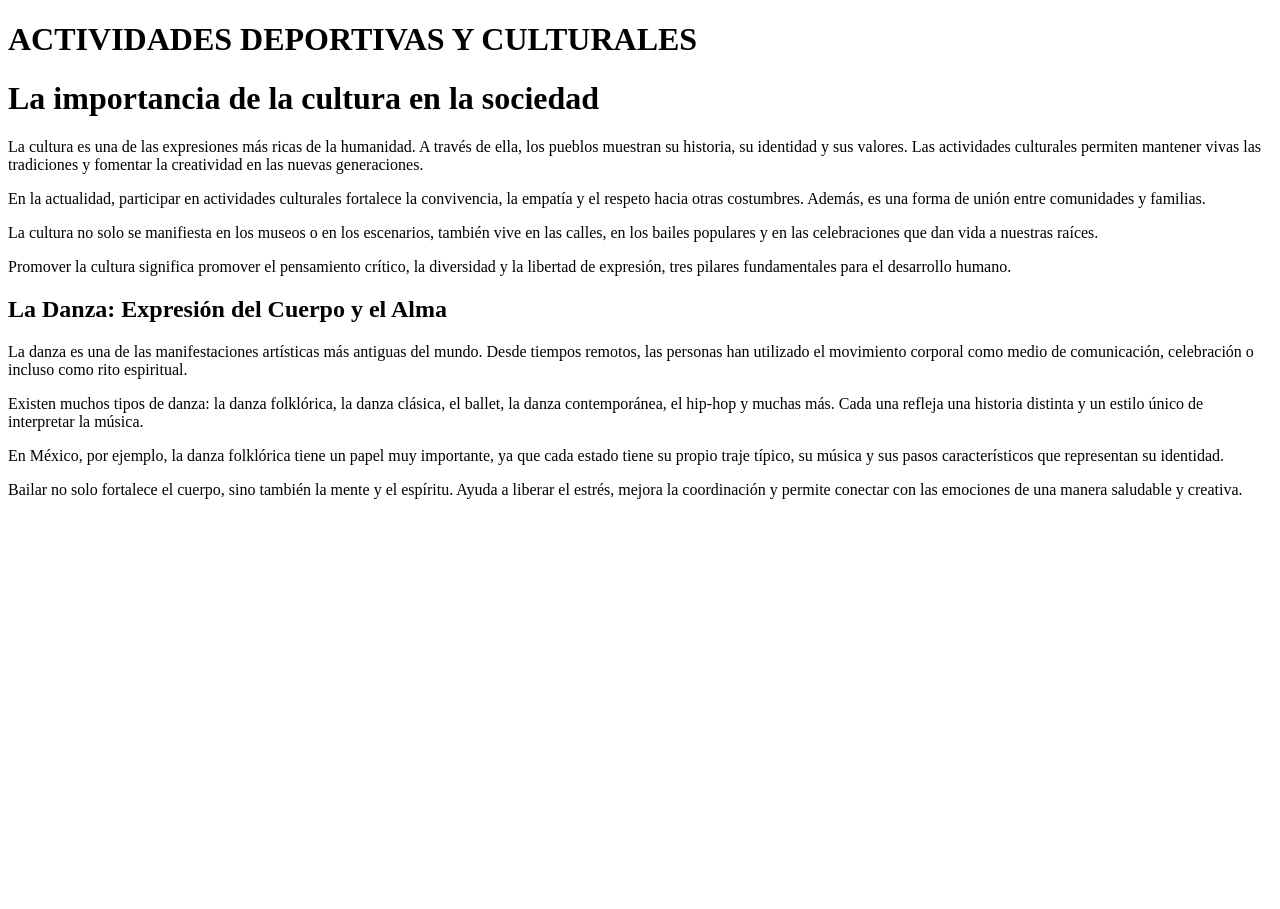
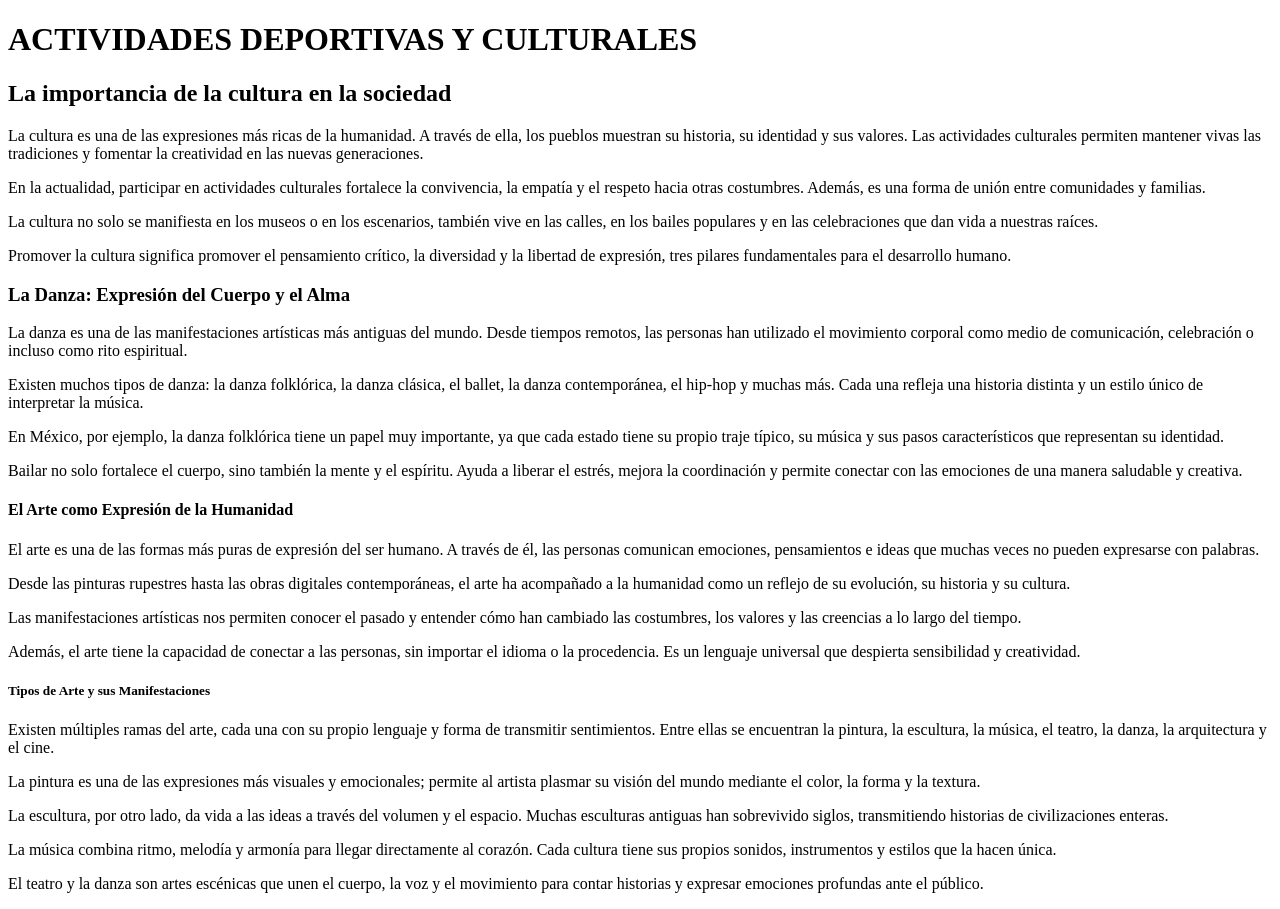
Before and after one commit to reynita1btgonzanlez-jpg/Examen_Github_MARCIAL_GONZALEZ, a plain HTML site: page paginas/cultura1.html in a window 1280 px wide. Before the commit the page ends 800 px from the top, so only its background shows below. Drawn offline with Linux system fonts and the light colour scheme.

Commit message:
gonzalez-reyna#5commit-cambios  otra vez

```diff
--- a/paginas/cultura1.html
+++ b/paginas/cultura1.html
@@ -8,7 +8,7 @@
 <body>
     <h1>ACTIVIDADES DEPORTIVAS Y CULTURALES</h1>
 
-    <h1>La importancia de la cultura en la sociedad </h1>
+    <h2>La importancia de la cultura en la sociedad </h2>
      <p>La cultura es una de las expresiones más ricas de la humanidad. A través de ella, los pueblos muestran su historia, su identidad y sus valores. Las actividades culturales permiten mantener vivas las tradiciones y fomentar la creatividad en las nuevas generaciones.</p>
         <p>En la actualidad, participar en actividades culturales fortalece la convivencia, la empatía y el respeto hacia otras costumbres. Además, es una forma de unión entre comunidades y familias.</p>
         <p>La cultura no solo se manifiesta en los museos o en los escenarios, también vive en las calles, en los bailes populares y en las celebraciones que dan vida a nuestras raíces.</p>
@@ -16,13 +16,29 @@
     </section>
 
     <section>
-        <h2>La Danza: Expresión del Cuerpo y el Alma</h2>
+        <h3>La Danza: Expresión del Cuerpo y el Alma</h3>
         <p>La danza es una de las manifestaciones artísticas más antiguas del mundo. Desde tiempos remotos, las personas han utilizado el movimiento corporal como medio de comunicación, celebración o incluso como rito espiritual.</p>
         <p>Existen muchos tipos de danza: la danza folklórica, la danza clásica, el ballet, la danza contemporánea, el hip-hop y muchas más. Cada una refleja una historia distinta y un estilo único de interpretar la música.</p>
         <p>En México, por ejemplo, la danza folklórica tiene un papel muy importante, ya que cada estado tiene su propio traje típico, su música y sus pasos característicos que representan su identidad.</p>
         <p>Bailar no solo fortalece el cuerpo, sino también la mente y el espíritu. Ayuda a liberar el estrés, mejora la coordinación y permite conectar con las emociones de una manera saludable y creativa.</p>
     </section>
 
+ <section>
+        <h4>El Arte como Expresión de la Humanidad</h4>
+        <p>El arte es una de las formas más puras de expresión del ser humano. A través de él, las personas comunican emociones, pensamientos e ideas que muchas veces no pueden expresarse con palabras.</p>
+        <p>Desde las pinturas rupestres hasta las obras digitales contemporáneas, el arte ha acompañado a la humanidad como un reflejo de su evolución, su historia y su cultura.</p>
+        <p>Las manifestaciones artísticas nos permiten conocer el pasado y entender cómo han cambiado las costumbres, los valores y las creencias a lo largo del tiempo.</p>
+        <p>Además, el arte tiene la capacidad de conectar a las personas, sin importar el idioma o la procedencia. Es un lenguaje universal que despierta sensibilidad y creatividad.</p>
+    </section>
+
+    <section>
+        <h5>Tipos de Arte y sus Manifestaciones</h5>
+        <p>Existen múltiples ramas del arte, cada una con su propio lenguaje y forma de transmitir sentimientos. Entre ellas se encuentran la pintura, la escultura, la música, el teatro, la danza, la arquitectura y el cine.</p>
+        <p>La pintura es una de las expresiones más visuales y emocionales; permite al artista plasmar su visión del mundo mediante el color, la forma y la textura.</p>
+        <p>La escultura, por otro lado, da vida a las ideas a través del volumen y el espacio. Muchas esculturas antiguas han sobrevivido siglos, transmitiendo historias de civilizaciones enteras.</p>
+        <p>La música combina ritmo, melodía y armonía para llegar directamente al corazón. Cada cultura tiene sus propios sonidos, instrumentos y estilos que la hacen única.</p>
+        <p>El teatro y la danza son artes escénicas que unen el cuerpo, la voz y el movimiento para contar historias y expresar emociones profundas ante el público.</p>
+    </section>
 
 </body>
 </html>
```
